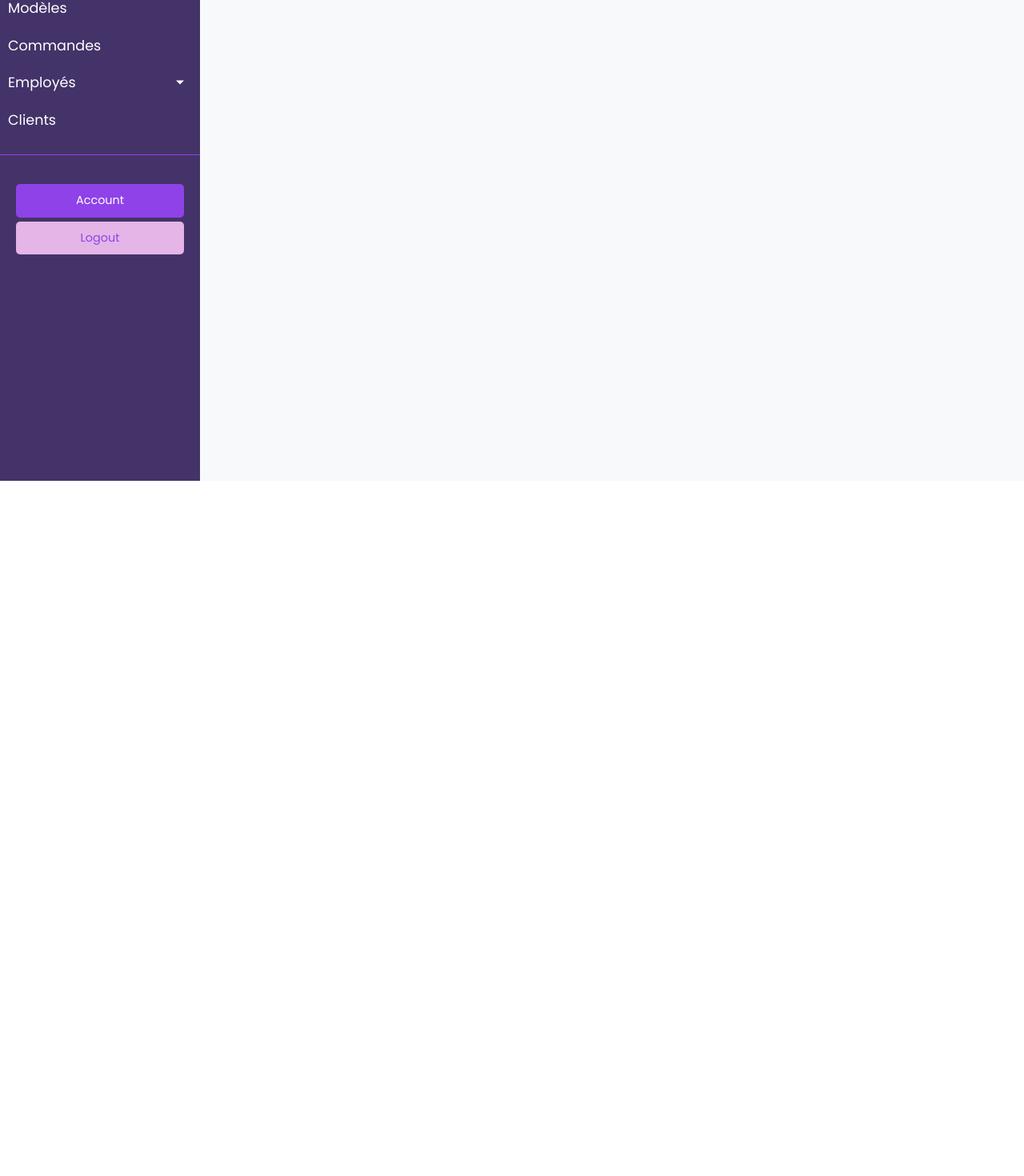
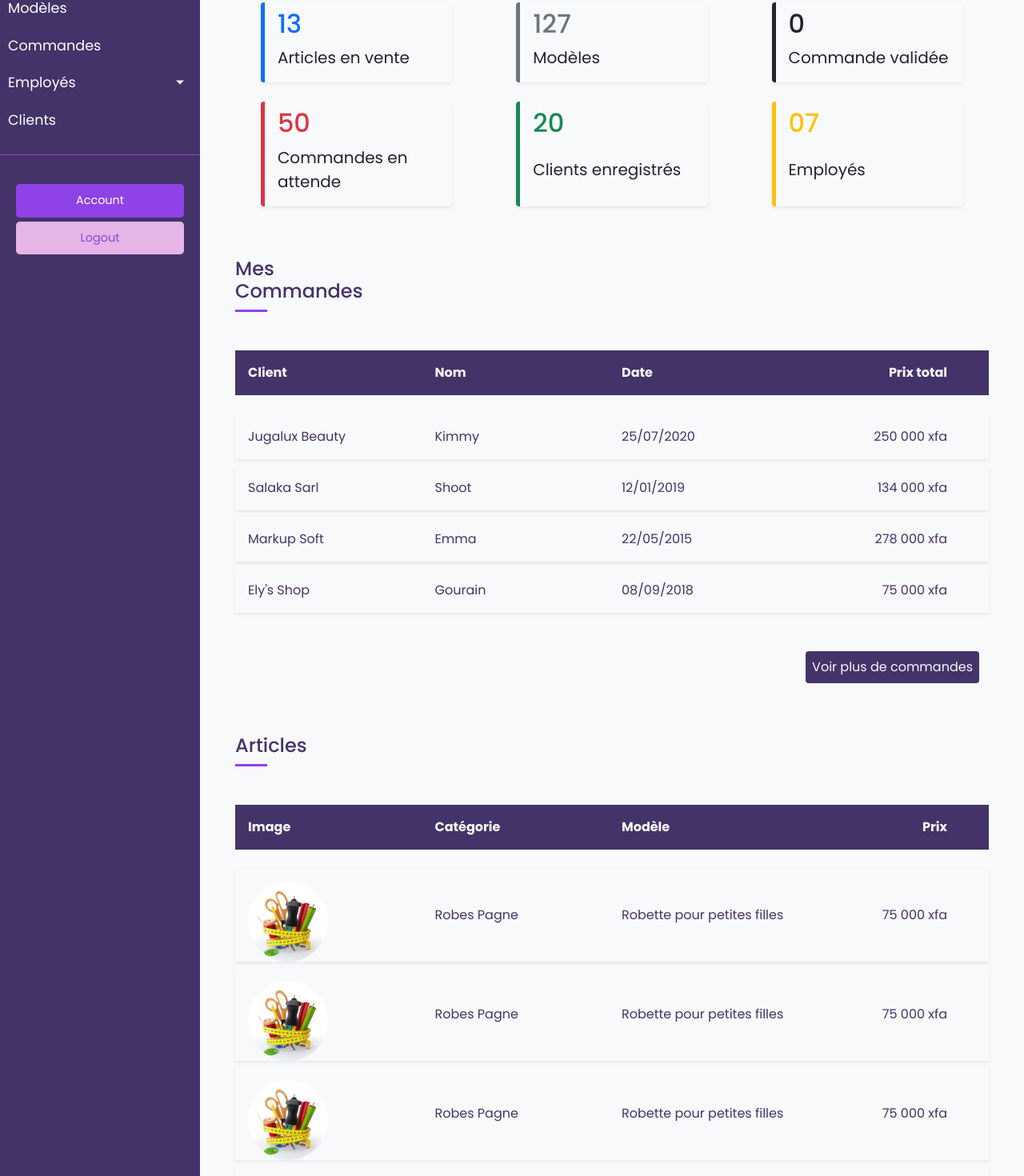
Before and after one commit to main-c/mon-atelier, a React (Create React App) app in the folder src/frontend/mon_atelier/: page /dashboard in a window 1280 px wide. Shown: the part 199-1669 px from the top of the page at 80% size. Before the commit the page ends 800 px from the top, so only its background shows below. Built offline with nearby package versions, Linux system fonts and the light colour scheme.

Commit message:
integration of dashboard component

```diff
--- a/src/frontend/mon_atelier/src/core/Home.js
+++ b/src/frontend/mon_atelier/src/core/Home.js
@@ -21,7 +21,7 @@ class Home extends React.Component{
 						l’outil idéal pour tous vos besoins de
 						<br/>couture
 					</p>
-					<Link to="/profil" className="border-0 rounded-1 text-light fs-5 text-center pt-2 mt-lg-1 mt-5 pb-2 ps-3 pe-3 ms-lg-5 ms-3" style={{background:'#443369'}}>voir les modèles</Link>
+					<Link to="/profil_atelier" className="border-0 rounded-1 text-light fs-5 text-center pt-2 mt-lg-1 mt-5 pb-2 ps-3 pe-3 ms-lg-5 ms-3" style={{background:'#443369'}}>voir les modèles</Link>
 
 				</div>
 
--- a/src/frontend/mon_atelier/src/dashboard/Dashboard.js
+++ b/src/frontend/mon_atelier/src/dashboard/Dashboard.js
@@ -1,5 +1,6 @@
 import React from 'react';
 import Layout from './Layout.js';
+import { Link } from 'react-router-dom';
 
 
 function Dashboard(){
@@ -8,7 +9,124 @@ function Dashboard(){
 
 		<div className="container-fluid">
 
-			<p className="text-center text-violet">Hey, je suis le composant Dashboard</p>
+			<div className="underline">
+				<h4 className="text-violet">Statistiques</h4>
+			</div>
+
+			<div className="row mt-4 justify-content-around">
+				<div className="col-lg-3 d-grid mx-lg-2 px-3 pt-2 mt-2 shadow-sm rounded stats border border-5 border-primary border-top-0 border-bottom-0 border-end-0">
+					<h2 className="text-primary">13</h2>
+					<p className="fs-5">Articles en vente</p>
+				</div>
+				<div className="col-lg-3 d-grid mx-lg-2 px-3 pt-2 mt-2 shadow-sm rounded stats border border-5 border-secondary border-top-0 border-bottom-0 border-end-0">
+					<h2 className="text-secondary">127</h2>
+					<p className="fs-5">Modèles</p>
+				</div>
+				<div className="col-lg-3 d-grid mx-lg-2 px-3 pt-2 mt-2 shadow-sm rounded stats border border-5 border-dark border-top-0 border-bottom-0 border-end-0">
+					<h2 className="text-dark">0</h2>
+					<p className="fs-5">Commande validée</p>
+				</div>
+				<div className="col-lg-3 d-grid mx-lg-2 px-3 pt-2 mt-2 mt-lg-4 shadow-sm rounded stats border border-5 border-danger border-top-0 border-bottom-0 border-end-0">
+					<h2 className="text-danger">50</h2>
+					<p className="fs-5">Commandes en attende</p>
+				</div>
+				<div className="col-lg-3 d-grid mx-lg-2 px-3 pt-2 mt-2 mt-lg-4 shadow-sm rounded stats border border-5 border-success border-top-0 border-bottom-0 border-end-0">
+					<h2 className="text-success">20</h2>
+					<p className="fs-5">Clients enregistrés</p>
+				</div>
+				<div className="col-lg-3 d-grid mx-lg-2 px-3 pt-2 mt-2 mt-lg-4 shadow-sm rounded stats border border-5 border-warning border-top-0 border-bottom-0 border-end-0">
+					<h2 className="text-warning">07</h2>
+					<p className="fs-5">Employés</p>
+				</div>
+			</div>
+
+
+			<div className="underline my-5 pt-lg-3">
+				<h4 className="text-violet">Mes Commandes</h4>
+			</div>
+
+			<div className="container mb-5">
+				<div className="row bg-violet pt-3 mb-4 text-light">
+					<div className="col-lg-3"><p className="fw-bold">Client</p></div>
+					<div className="col-lg-3"><p className="fw-bold">Nom</p></div>
+					<div className="col-lg-3"><p className="fw-bold">Date</p></div>
+					<div className="col-lg-3 text-lg-end pe-lg-5"><p className="fw-bold">Prix total</p></div>
+				</div>
+
+				<div className="row pt-3 my-2 text-violet shadow-sm command">
+					<div className="col-lg-3"><p>Jugalux Beauty</p></div>
+					<div className="col-lg-3"><p>Kimmy</p></div>
+					<div className="col-lg-3"><p>25/07/2020</p></div>
+					<div className="col-lg-3 text-lg-end pe-lg-5"><p>250 000 xfa</p></div>
+				</div>
+				<div className="row pt-3 my-2 text-violet shadow-sm command">
+					<div className="col-lg-3"><p>Salaka Sarl</p></div>
+					<div className="col-lg-3"><p>Shoot</p></div>
+					<div className="col-lg-3"><p>12/01/2019</p></div>
+					<div className="col-lg-3 text-lg-end pe-lg-5"><p>134 000 xfa</p></div>
+				</div>
+				<div className="row pt-3 my-2 text-violet shadow-sm command">
+					<div className="col-lg-3"><p>Markup Soft</p></div>
+					<div className="col-lg-3"><p>Emma</p></div>
+					<div className="col-lg-3"><p>22/05/2015</p></div>
+					<div className="col-lg-3 text-lg-end pe-lg-5"><p>278 000 xfa</p></div>
+				</div>
+				<div className="row pt-3 my-2 text-violet shadow-sm command">
+					<div className="col-lg-3"><p>Ely's Shop</p></div>
+					<div className="col-lg-3"><p>Gourain</p></div>
+					<div className="col-lg-3"><p>08/09/2018</p></div>
+					<div className="col-lg-3 text-lg-end pe-lg-5"><p>75 000 xfa</p></div>
+				</div>
+				<div className="mt-5 d-flex justify-content-end">
+					<Link to="/commande" className="text-light text-center bg-violet p-2 rounded">Voir plus de commandes</Link>
+				</div>
+			</div>
+
+
+			<div className="underline my-5 pt-lg-3">
+				<h4 className="text-violet">Articles</h4>
+			</div>
+
+			<div className="container mb-5">
+				<div className="row bg-violet pt-3 mb-4 text-light">
+					<div className="col-lg-3"><p className="fw-bold">Image</p></div>
+					<div className="col-lg-3"><p className="fw-bold">Catégorie</p></div>
+					<div className="col-lg-3"><p className="fw-bold">Modèle</p></div>
+					<div className="col-lg-3 text-lg-end pe-lg-5"><p className="fw-bold">Prix</p></div>
+				</div>
+
+				<div className="row pt-3 my-2 text-violet shadow-sm command">
+					<div className="col-lg-3"><img src="images/matoul.jpg" className="mt-0 rounded-circle" alt="" width="100px" height="100px" /></div>
+					<div className="col-lg-3 my-auto"><p>Robes Pagne</p></div>
+					<div className="col-lg-3 my-auto"><p>Robette pour petites filles</p></div>
+					<div className="col-lg-3 my-auto text-lg-end pe-lg-5"><p>75 000 xfa</p></div>
+				</div>
+				<div className="row pt-3 my-2 text-violet shadow-sm command">
+					<div className="col-lg-3"><img src="images/matoul.jpg" className="mt-0 rounded-circle" alt="" width="100px" height="100px" /></div>
+					<div className="col-lg-3 my-auto"><p>Robes Pagne</p></div>
+					<div className="col-lg-3 my-auto"><p>Robette pour petites filles</p></div>
+					<div className="col-lg-3 my-auto text-lg-end pe-lg-5"><p>75 000 xfa</p></div>
+				</div>
+				<div className="row pt-3 my-2 text-violet shadow-sm command">
+					<div className="col-lg-3"><img src="images/matoul.jpg" className="mt-0 rounded-circle" alt="" width="100px" height="100px" /></div>
+					<div className="col-lg-3 my-auto"><p>Robes Pagne</p></div>
+					<div className="col-lg-3 my-auto"><p>Robette pour petites filles</p></div>
+					<div className="col-lg-3 my-auto text-lg-end pe-lg-5"><p>75 000 xfa</p></div>
+				</div>
+				<div className="row pt-3 my-2 text-violet shadow-sm command">
+					<div className="col-lg-3"><img src="images/matoul.jpg" className="mt-0 rounded-circle" alt="" width="100px" height="100px" /></div>
+					<div className="col-lg-3 my-auto"><p>Robes Pagne</p></div>
+					<div className="col-lg-3 my-auto"><p>Robette pour petites filles</p></div>
+					<div className="col-lg-3 my-auto text-lg-end pe-lg-5"><p>75 000 xfa</p></div>
+				</div>
+
+
+				<div className="mt-5 d-flex justify-content-end">
+					<Link to="/articles" className="text-light text-center bg-violet p-2 rounded">Voir plus d'articles</Link>
+				</div>
+			</div>
+
+
 
 		</div>
 
--- a/src/frontend/mon_atelier/src/dashboard/dashboard.css
+++ b/src/frontend/mon_atelier/src/dashboard/dashboard.css
@@ -1,3 +1,39 @@
+/* Dashboard Component */
+.bg-violet2{
+	background: #8f42e8;
+}
+
+.underline{
+	border-bottom: 3px solid #8f42e8;
+	width: 40px;
+	transition: .6s ease-in-out;
+}
+
+.underline:hover{
+	width: 150px;
+	transition: .6s ease-in-out;
+}
+
+.stats{
+	transition: .4s ease-in-out;
+}
+.stats:hover{
+	border-left: 5px solid #443369 !important;
+	color: #443369 !important;
+	background: #f0ebff;
+	transition: .4s ease-in-out;
+}
+
+.command{
+	transition: .4s ease-in-out;
+}
+.command:hover{
+	background: #f0ebff;
+	transition: .4s ease-in-out;
+}
+
+/* Account Component */
+
 .bg_brofil{
 	background-image: url(../../public/images/bg_profil.jpg);
 	height: 300px;
```
